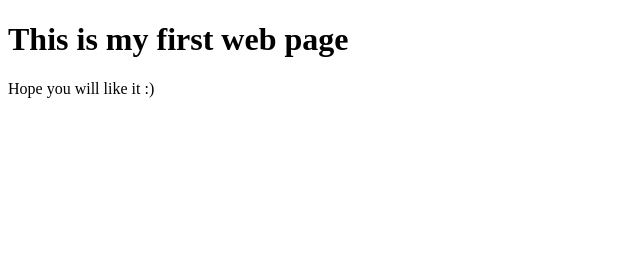
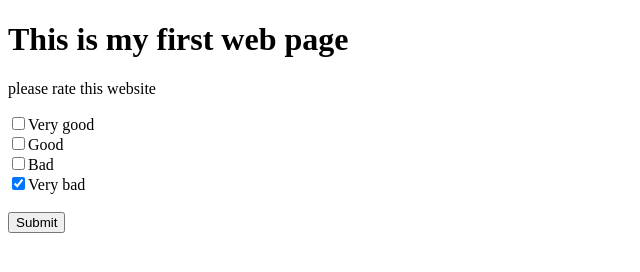
Before and after one commit to essu35/testGib, a plain HTML site: page index.html in a window 1280 px wide. Shown: the whole page, without its empty margins (0-640 px from the left). Drawn offline with Linux system fonts and the light colour scheme.

Commit message:
Update index.html

```diff
--- a/index.html
+++ b/index.html
@@ -5,6 +5,13 @@
   </head>
   <body>
     <h1>This is my first web page</h1>
-    <p>Hope you will like it :)</p>
+    <p>please rate this website</p>
+    <form action="/action_page.php">
+      <input type="checkbox" name="vehicle1" value="Bike">Very good<br>
+      <input type="checkbox" name="vehicle2" value="Car">Good<br>
+      <input type="checkbox" name="vehicle2" value="Car">Bad<br>
+      <input type="checkbox" name="vehicle3" value="Boat" checked>Very bad<br><br>
+      <input type="submit" value="Submit">
+    </form>
   </body>
 </html>
```
